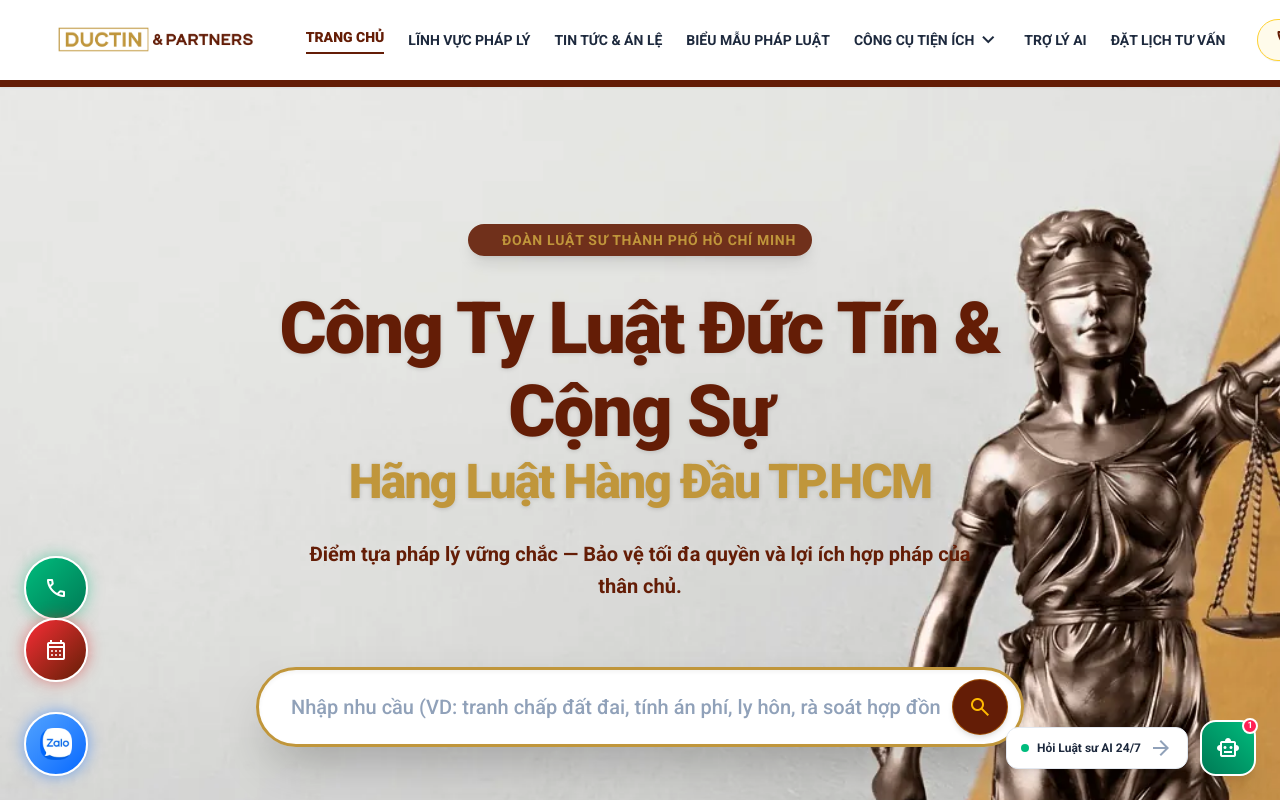
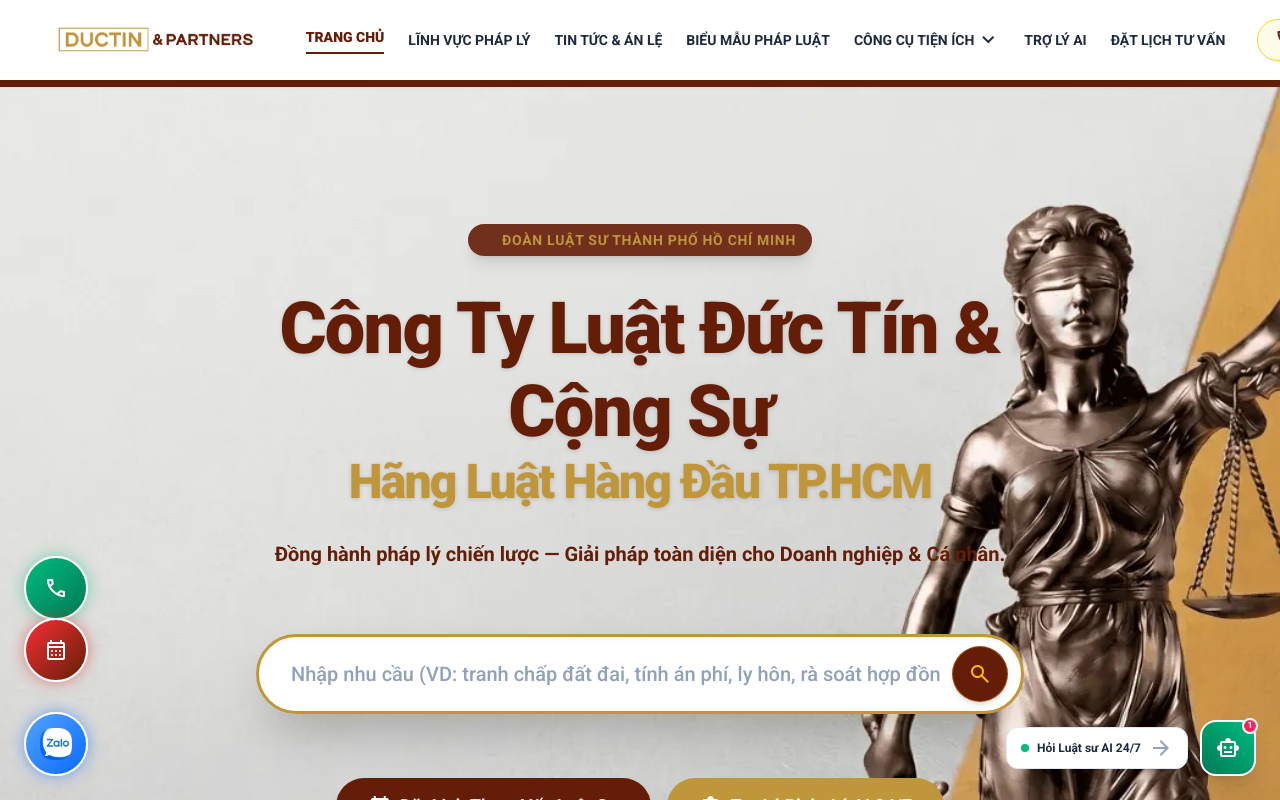
Before and after one commit to RexMcG/webluatductin, a Next.js app: page / in a window 1280 px wide. Shown: the top 800 px of the page. Built offline with nearby package versions, Linux system fonts and the light colour scheme.

Commit message:
refactor(hero): update hero subtitle to strategic legal partnership slogan

```diff
--- a/src/app/page.tsx
+++ b/src/app/page.tsx
@@ -154,8 +154,8 @@ export default function Home() {
               <span className="text-primary drop-shadow-sm">Công Ty Luật Đức Tín &amp; Cộng Sự</span><br className="hidden sm:inline" />{" "}
               <span className="text-accent drop-shadow-sm text-2xl sm:text-4xl md:text-5xl block mt-1">Hãng Luật Hàng Đầu TP.HCM</span>
             </h1>
-            <p className="font-body-md text-base md:text-xl text-primary font-semibold max-w-2xl leading-relaxed">
-              Điểm tựa pháp lý vững chắc — Bảo vệ tối đa quyền và lợi ích hợp pháp của thân chủ.
+            <p className="font-body-md text-base md:text-xl text-primary font-semibold max-w-3xl leading-relaxed">
+              Đồng hành pháp lý chiến lược — Giải pháp toàn diện cho Doanh nghiệp &amp; Cá nhân.
             </p>
 
             {/* Smart Navigation Search Bar */}
```
